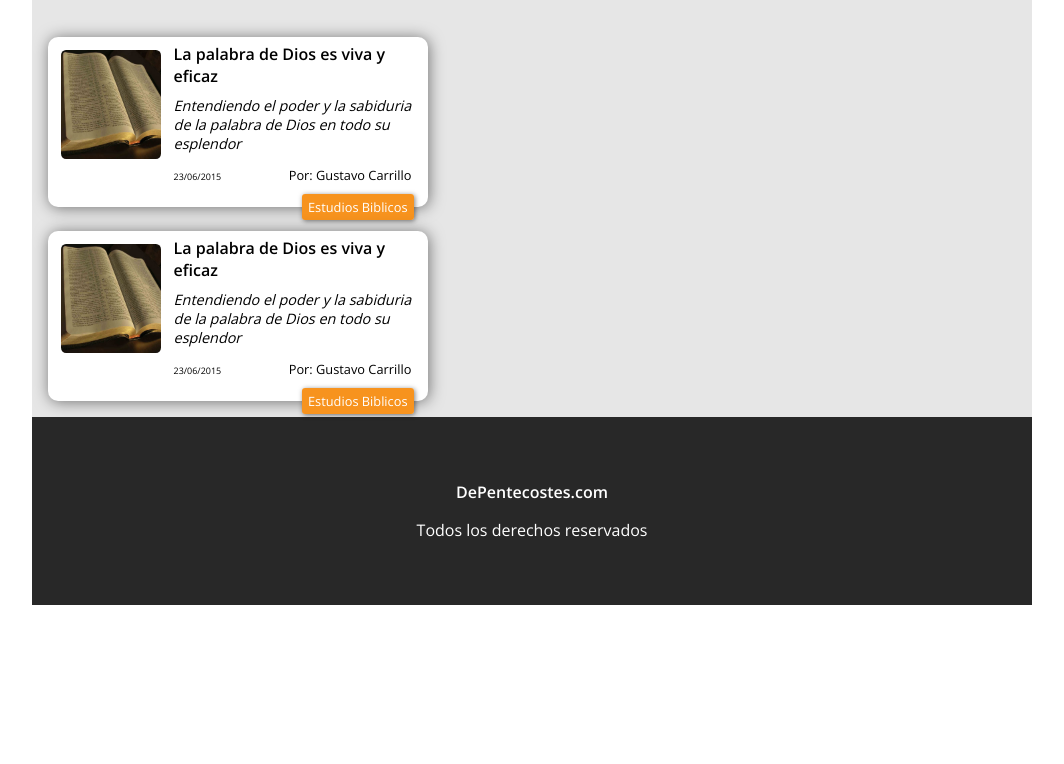
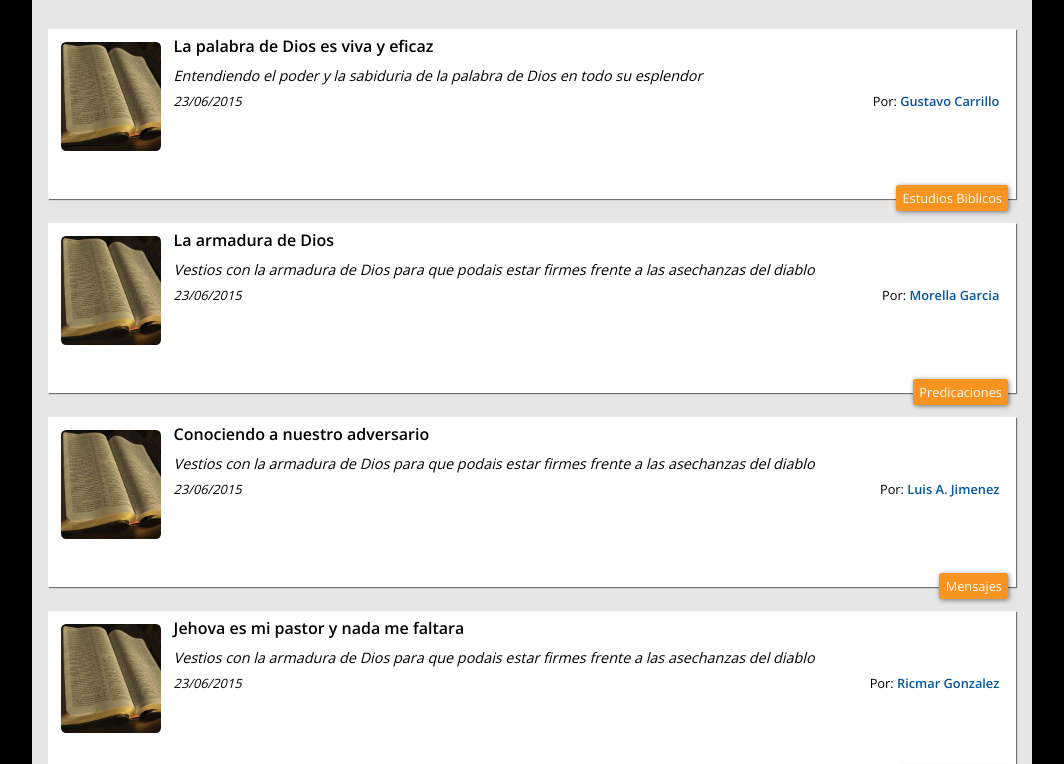
Before and after one commit to gustavocarrillo/Proyecto-Web-Biblico, a plain HTML site: page index.html in a window 1280 px wide. Shown: the part 125-889 px from the top of the page, without its empty margins (108-1172 px from the left). Before the commit the page ends 800 px from the top, so only its background shows below. Drawn offline with nearby package versions, Linux system fonts and the light colour scheme.

Commit message:
Articulos terminados (html y css)

```diff
--- a/css/estilos.css
+++ b/css/estilos.css
@@ -1,14 +1,14 @@
+/* fuentes */
 @import url(http://fonts.googleapis.com/css?family=Lora);
+@import url(http://fonts.googleapis.com/css?family=Lora:400italic);
 @import url(http://fonts.googleapis.com/css?family=Open+Sans:400,600);
-@import url(http://fonts.googleapis.com/css?family=Lora:400italic);
 
-
-
+/* estilos */
 a {
 	text-decoration: none;
 }
 body {
-	background: white;
+	background: #000;
 	font-family: "Open Sans";
 	font-size: 16px;
 	max-width: 1000px;
@@ -95,24 +95,63 @@ nav ul li a {
 	padding: 0.5em 0.4em;
 }
 nav ul li a:hover {
-	color: white;
 	display: inline-block;
 	border-bottom: solid 3px #981914;
-
 }
 section {
 	background: #E6E6E6;
+	box-shadow: rgba(0,0,0,0.5) 1px 1px 5px;
 	margin: 0;
-	padding: 1em 1em;
+	padding: 0.5em 1em 3em 1em;
 }
 section article {
-	background: white;
-	border-radius: 10px;
-	box-shadow: rgba(0,0,0,0.5) 1px 1px 15px;
+	background: #fff;
+	box-shadow: rgba(0,0,0,0.5) 1px 1px 1px;
 	margin-top: 1.5em;
 	min-height: 170px;
-	max-width: 380px;
+	/*max-width: 380px;*/
 	position: relative;
+}
+section article a.fecha_art {
+	color: #000;
+	font-style: italic;
+	display: inline-block;
+	font-size: 0.8em;
+	margin-bottom: 1em;
+	margin-left: 1em;
+}
+section article a.seguir_art {
+	color: #FF0000;
+	display: none;
+	float: right;
+	font-size: 0.6em;
+	font-style: italic;
+	font-weight: bold;
+	margin-right: 1.3em;
+	text-align: right;
+	width: 10em;
+}
+section article div.autor_art{
+	display: block;
+	font-size: 0.8em;
+	margin-right: 1.3em;
+	text-align: right;
+}
+section article div.autor_art a{
+	color: #05569E;
+	font-weight: bold;
+}
+section article a.tag_art {
+	background: #F7931E;
+	border-radius: 3px;
+	box-shadow: rgba(0,0,0,0.5) 1px 1px 5px;
+	color: #fff;
+	display: inline-block;
+	font-size: 0.8em;
+	padding: 0.3em 0.5em;
+	position: absolute;
+	bottom: -0.9em;
+	right: 0.6em;
 }
 section article figure {
 	float: left;
@@ -137,56 +176,19 @@ section article p {
 	margin: 0.6em 0.9em 0.5em 0.9em;
 	font-style: italic;
 }
-section article .seguir_art {
 
-	color: #FF0000;
-	display: none;
-	float: right;
-	font-size: 0.6em;
-	font-style: italic;
-	font-weight: bold;
-	margin-right: 1.3em;
-	text-align: right;
-	width: 10em;
-}
-section article div a.fecha_art {
 
-	display: inline-block;
-	font-size: 0.7em;
+/*Media Querys*/
 
-	padding: 0;
-	/*position: absolute;
-	top: 12.9em;
-	left: 2.7em;*/
+@media screen and (min-width: 413px){
+	section article a.fecha_art {
+		float: left;
+		margin-left: 0;
+		margin-bottom: 0;
+	}
+	section article div.autor_art {
+		display: inline-block;
+		float: right;
+	}
 
 }
-section article div.items_art {
-
-	display: block;
-	font-size: 0.8em;
-	margin-top: 1em;
-	margin-left: 2em;
-	padding-bottom: 1.5em;
-	position: relative;
-}
-section article div.items_art a {
-		color: #000;
-}
-section article div .autor_art{
-	float: right;
-	margin-right: 1.3em;
-}
-section article .tag_art {
-	width: 7.1em;
-	position: absolute;
-	bottom: -0.6em;
-	right: 0.8em;
-}
-section article .tag_art a{
-	background: #F7931E;
-	border-radius: 3px;
-	box-shadow: rgba(0,0,0,0.5) 1px 1px 5px;
-	color: #fff;
-	font-size: 0.8em;
-	padding: 0.3em 0.5em;
-}
--- a/index.html
+++ b/index.html
@@ -1,8 +1,9 @@
 <!DOCTYPE html>
 <html lang="es">
 <head>
-	<meta charset="utf-8">
-	<meta name="description" content="El lugar donde puedes encontrar mensajes, predicaciones y estudios biblicos">
+	<meta charset="utf-8" />
+	<meta name="description" content="El lugar donde puedes encontrar mensajes, predicaciones y estudios biblicos" />
+	<meta content="viewport" content="width=divice-width, minimum-scale=1, minimum-scale=1" />
 	<title>DePentecostes. El rincon de la palabra de Dios</title>
 	<link rel="stylesheet" href="css/normalize.css">
 	<link rel="stylesheet" href="css/estilos.css">
@@ -38,35 +39,61 @@
 		</h2>
 		<p class="intro_art">Entendiendo el poder y la sabiduria de la palabra de Dios en todo su esplendor </p>
 		<a href="#" class="seguir_art">Seguir leyendo...</a>
-		<div class="items_art">
-			<a href="#" class="fecha_art">23/06/2015</a>
-			<div class="autor_art">
-				Por: <a href="#" >Gustavo Carrillo</a>
-			</div>
+		<div class="autor_art">
+			Por: <a href="#" >Gustavo Carrillo</a>
 		</div>
-		<div class="tag_art">
-			<a href="#">Estudios Biblicos</a>
-		</div>
+		<a href="#" class="fecha_art">23/06/2015</a>
+		<a href="#" class="tag_art">Estudios Biblicos</a>
 	</article>
 	<article>
 		<figure>
 			<img src="images/biblia.jpg" width="100px">
 		</figure>
 		<h2 class="titulo_art">
-			<a href="#">La palabra de Dios es viva y eficaz</a>
+			<a href="#">La armadura de Dios</a>
 		</h2>
-		<p class="intro_art">Entendiendo el poder y la sabiduria de la palabra de Dios en todo su esplendor</p>
-		<a href="#" class="seguir_art">Seguir leyendo...</a>
+		<p class="intro_art">Vestios con la armadura de Dios para que podais estar firmes frente a las asechanzas del diablo</p>
 
-		<div class="items_art">
-			<a href="#" class="fecha_art">23/06/2015</a>
-			<div class="autor_art">
-				Por: <a href="#" >Gustavo Carrillo</a>
-			</div>
+		<div class="autor_art">
+			Por: <a href="#" >Morella Garcia</a>
 		</div>
-		<div class="tag_art">
-			<a href="#">Estudios Biblicos</a>
+
+		<a href="#" class="fecha_art">23/06/2015</a>
+
+		<a href="#" class="tag_art">Predicaciones</a>
+	</article>
+	<article>
+		<figure>
+			<img src="images/biblia.jpg" width="100px">
+		</figure>
+		<h2 class="titulo_art">
+			<a href="#">Conociendo a nuestro adversario</a>
+		</h2>
+		<p class="intro_art">Vestios con la armadura de Dios para que podais estar firmes frente a las asechanzas del diablo</p>
+
+		<div class="autor_art">
+			Por: <a href="#" >Luis A. Jimenez</a>
 		</div>
+
+		<a href="#" class="fecha_art">23/06/2015</a>
+		<a href="#" class="tag_art">Mensajes</a>
+	</article>
+	<article>
+		<figure>
+			<img src="images/biblia.jpg" width="100px">
+		</figure>
+		<h2 class="titulo_art">
+			<a href="#">Jehova es mi pastor y nada me faltara</a>
+		</h2>
+		<p class="intro_art">Vestios con la armadura de Dios para que podais estar firmes frente a las asechanzas del diablo</p>
+
+		<div class="autor_art">
+			Por: <a href="#" >Ricmar Gonzalez</a>
+		</div>
+
+		<a href="#" class="fecha_art">23/06/2015</a>
+
+		<a href="#" class="tag_art">Estudios Biblicos</a>
 	</article>
 </section>
 <footer>
```
